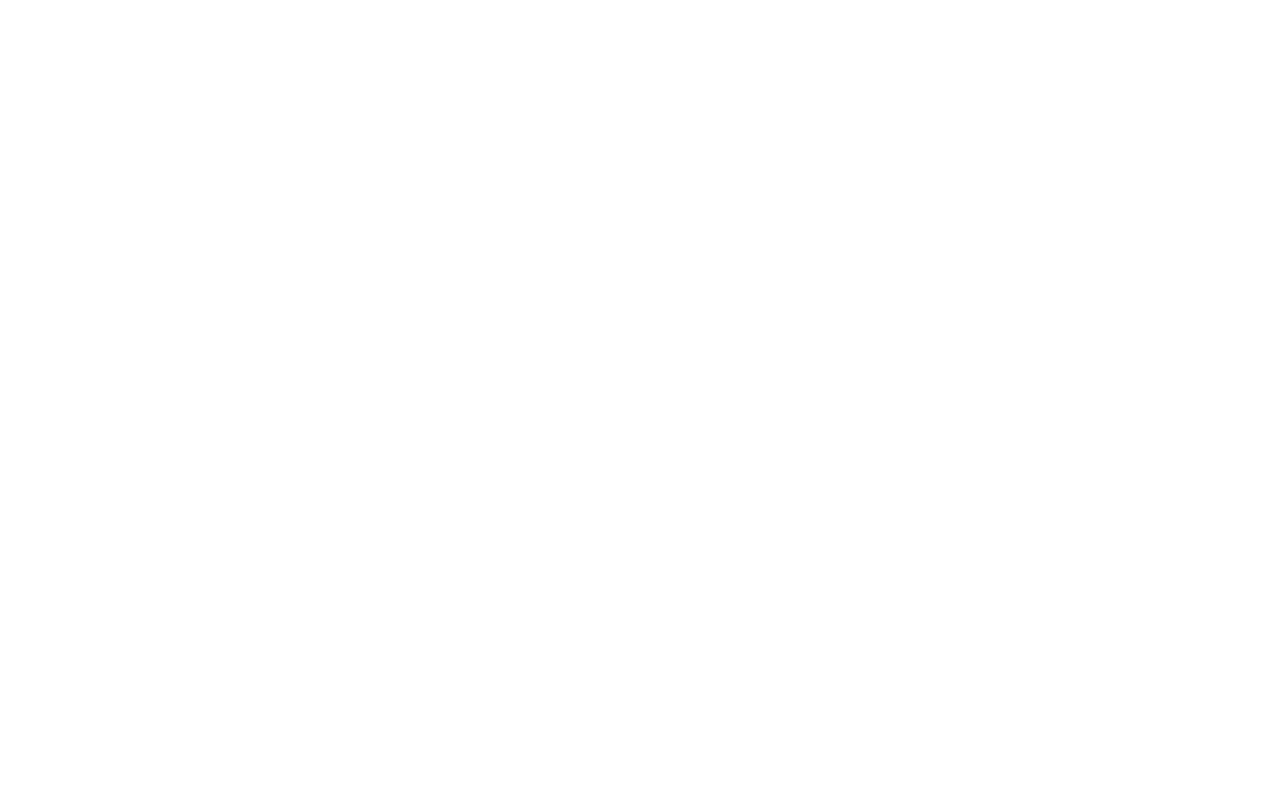
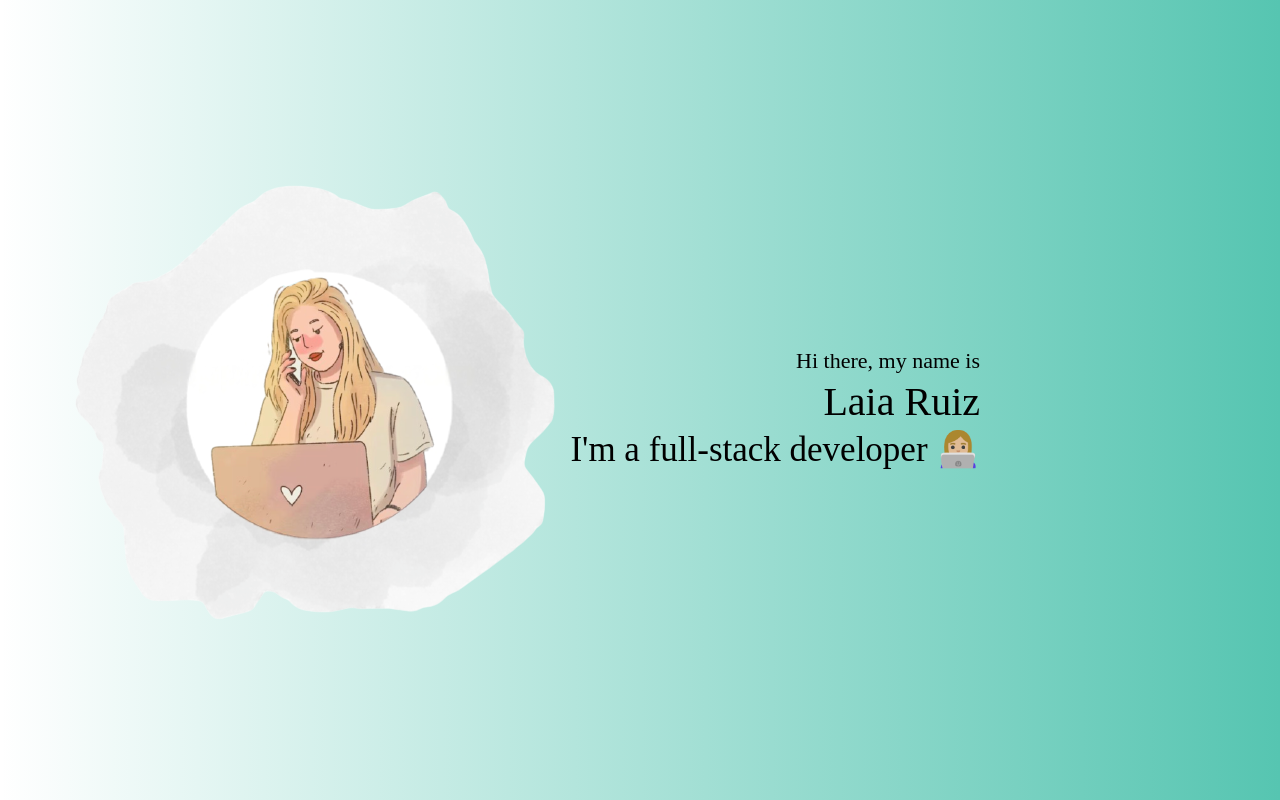
Before and after one commit to LaiaRuizM/portfolio, a React (Create React App) app: page / in a window 1280 px wide. Built offline with nearby package versions, Linux system fonts and the light colour scheme.

Commit message:
Add HomeLRM component and its  style

```diff
--- a/src/components/App.js
+++ b/src/components/App.js
@@ -1,59 +1,17 @@
-/* SECCIÓN DE IMPORT */
-// - De React
-// import { useEffect, useState } from "react";
-// import { Route, Routes } from "react-router-dom";
-// - Nuestros
-// - Sass
+import { Route, Routes } from "react-router-dom";
+import HomeLRM from "./HomeLRM";
 import "../styles/App.scss";
-// - Imágenes
-/* SECCIÓN DEL COMPONENTE */
+
 function App() {
-  /* VARIABLES ESTADO (DATOS) */
-
-  /* EFECTOS (código cuando carga la página) */
-
-  /* FUNCIONES HANDLER */
-
-  /* FUNCIONES Y VARIABLES AUXILIARES PARA PINTAR EL HTML */
-
-  /* HTML */
-  return <div className="App">{/* Aquí va el HTML */}</div>;
+  return (
+    <div className="App">
+      <main>
+        <Routes>
+          <Route path="/" element={<HomeLRM />} />
+        </Routes>
+      </main>
+    </div>
+  );
 }
 
-/* PROP-TYPES */
-
-/* EXPORT DEL COMPONENTE */
 export default App;
-
-// const App = () => {
-//   return (
-//     <div>
-//       <h2>Este título aparece siempre</h2>
-
-//       <Routes>
-//         <Route
-//           path="/contacto"
-//           element={
-//             <h2>
-//               Este título solo aparece cuando la usuaria entra en la página de
-//               contacto
-//             </h2>
-//           }
-//         />
-//       </Routes>
-
-//       <nav>
-//         <ul>
-//           <li>
-//             <a href="/#/">Ir al inicio</a>
-//           </li>
-//           <li>
-//             <a href="/#/contacto">Ir a contacto</a>
-//           </li>
-//         </ul>
-//       </nav>
-//     </div>
-//   );
-// };
-
-// export default App;
--- /dev/null
+++ b/src/components/HomeLRM.js
@@ -0,0 +1,23 @@
+import photoLaia from "../images/portfolioImgWithBckgr.png";
+import "../styles/layouts/HomeLRM.scss";
+const HomeLRM = () => {
+  return (
+    <section className="home">
+      <div className="home--div">
+        <img
+          className="home--div__img"
+          src={photoLaia}
+          alt="Laia's image"
+          title="Laia's image"
+        />
+      </div>
+      <article className="home--article">
+        <p className="home--article__greet">Hi there, my name is</p>
+        <p className="home--article__name">Laia Ruiz</p>
+        <p className="home--article__career">I'm a full-stack developer 👩🏼‍💻</p>
+      </article>
+    </section>
+  );
+};
+
+export default HomeLRM;
--- a/src/styles/App.scss
+++ b/src/styles/App.scss
@@ -1 +1,2 @@
 /* Aquí van tus estilos */
+@import "./core/reset";
--- /dev/null
+++ b/src/styles/core/reset.scss
@@ -0,0 +1,139 @@
+* {
+    margin: 0;
+    padding: 0;
+    box-sizing: border-box;
+    font-family: 'Indie Flower', cursive;
+    font-family: 'Shantell Sans', cursive;
+}
+
+html,
+body,
+div,
+span,
+applet,
+object,
+iframe,
+h1,
+h2,
+h3,
+h4,
+h5,
+h6,
+p,
+blockquote,
+pre,
+a,
+abbr,
+acronym,
+address,
+big,
+cite,
+code,
+del,
+dfn,
+em,
+img,
+ins,
+kbd,
+q,
+s,
+samp,
+small,
+strike,
+strong,
+sub,
+sup,
+tt,
+var,
+b,
+u,
+i,
+center,
+dl,
+dt,
+dd,
+ol,
+ul,
+li,
+fieldset,
+form,
+label,
+legend,
+table,
+caption,
+tbody,
+tfoot,
+thead,
+tr,
+th,
+td,
+article,
+aside,
+canvas,
+details,
+embed,
+figure,
+figcaption,
+footer,
+header,
+hgroup,
+menu,
+nav,
+output,
+ruby,
+section,
+summary,
+time,
+mark,
+audio,
+video {
+    margin: 0;
+    padding: 0;
+    border: 0;
+    font-size: 100%;
+    font: inherit;
+    vertical-align: baseline;
+    box-sizing: border-box;
+}
+
+/* HTML5 display-role reset for older browsers */
+article,
+aside,
+details,
+figcaption,
+figure,
+footer,
+header,
+hgroup,
+menu,
+nav,
+section {
+    display: block;
+}
+
+body {
+    line-height: 1;
+}
+
+ol,
+ul {
+    list-style: none;
+}
+
+blockquote,
+q {
+    quotes: none;
+}
+
+blockquote:before,
+blockquote:after,
+q:before,
+q:after {
+    content: "";
+    content: none;
+}
+
+table {
+    border-collapse: collapse;
+    border-spacing: 0;
+}
--- /dev/null
+++ b/src/styles/layouts/HomeLRM.scss
@@ -0,0 +1,36 @@
+.home {
+    height: 100vh;
+    display: flex;
+    align-items: center;
+    justify-content: center;
+    flex-direction: column;
+    background: linear-gradient(to right, rgba(72, 70, 70, 0), rgb(86, 197, 177));
+    &--div {
+        margin-right: 50%;
+    &__img{
+        display: block;
+        width: 100%;
+        height: auto;
+        }
+    }
+    &--article{
+            position: absolute;
+            right: 300px;
+            top: 350px;
+        &__greet{
+            font-size: 22px;
+            text-align: end;
+            margin-bottom: 10px;
+        }
+        &__name{
+            font-size: 40px;
+            text-align: end;
+            margin-bottom: 10px;
+        }
+        &__career{
+            font-size: 35px;
+            text-align: end;
+            margin-bottom: 10px;
+        }
+    }
+}
```
Also changed, not shown: src/images/portfolioImgWithBckgr.png (added), src/images/portfolioImgWithoutBckgr.png (added).
